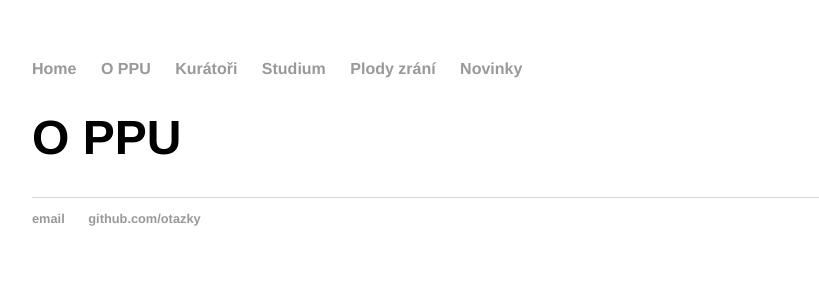
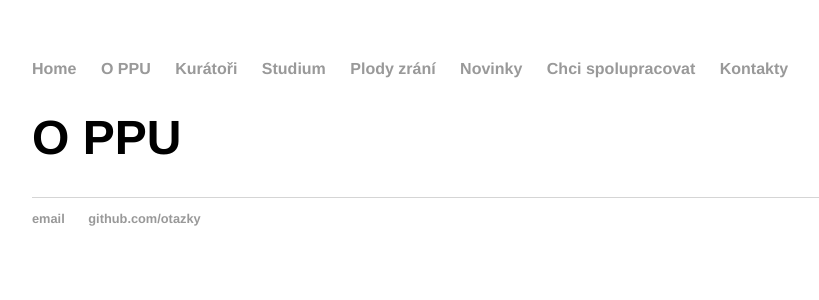
Before and after one commit to otazky/otazky.github.io, a Jekyll site: the page built from about/index.html, in a window 1280 px wide. Shown: the top 300 px of the page, without its empty margins (160-979 px from the left). Built offline with Jekyll 4.4.1, drawn with Linux system fonts in a browser that asks for light colours.

Commit message:
Doplnění podstránek
Záložky: spolupráce, kontakty

```diff
--- a/_layouts/default.html
+++ b/_layouts/default.html
@@ -14,6 +14,8 @@
 	        		<li><a href="/studium">Studium</a></li>
 				<li><a href="/plody">Plody zrání</a></li>
 	        		<li><a href="/blog">Novinky</a></li>
+				<li><a href="/spoluprace">Chci spolupracovat</a></li>
+				<li><a href="/kontakt">Kontakty</a></li>
 	    		</ul>
 			</nav>
 			<div class="container">
```
